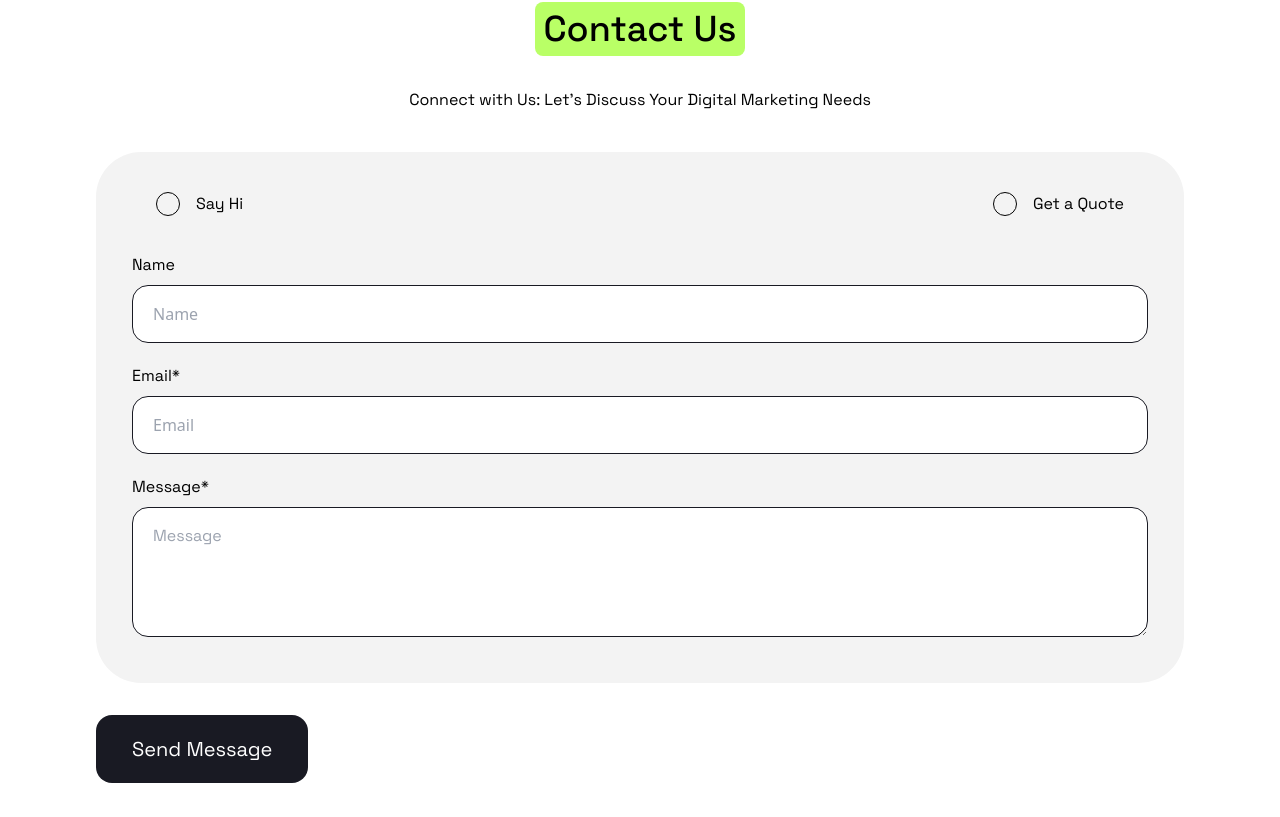
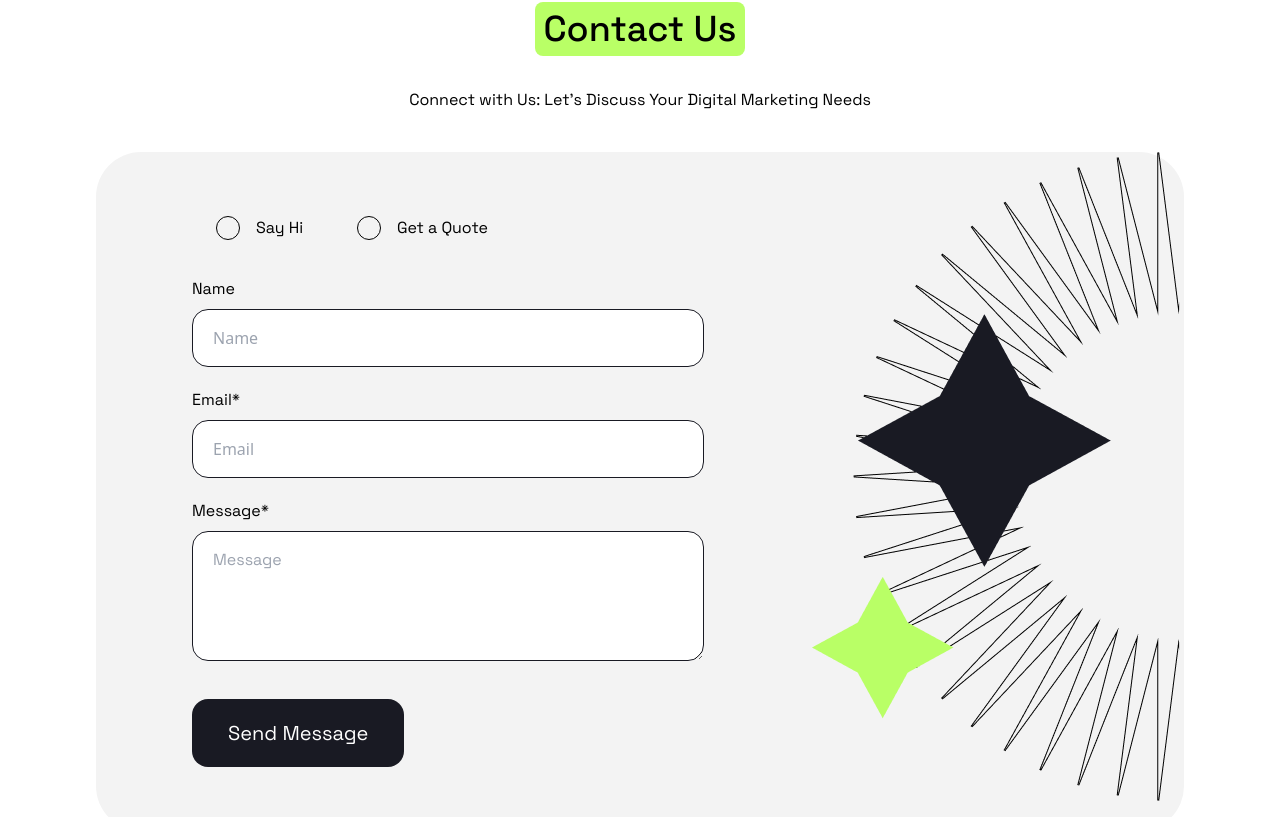
Before and after one commit to furqonStudio/positivus-landing-page, a React (Vite) app: page / in a window 1280 px wide. Shown: the part 5463-6280 px from the top of the page. Built offline with nearby package versions, Linux system fonts and the light colour scheme.

Commit message:
feat: contact us in lg

```diff
--- a/src/components/organisms/ContactUs.tsx
+++ b/src/components/organisms/ContactUs.tsx
@@ -1,5 +1,5 @@
+import Button from '../atoms/Button'
 import Heading from '../atoms/Heading'
-import Button from '../atoms/Button'
 
 const ContactUs = () => {
   return (
@@ -8,8 +8,9 @@ const ContactUs = () => {
       <p className="mob-text-base mt-8 mb-10 text-center">
         Connect with Us: Let's Discuss Your Digital Marketing Needs
       </p>
-      <div className="px-9 py-10 rounded-[45px] bg-gray space-y-5 mb-8">
-        <div className="flex flex-row justify-between px-6 mb-9">
+      <div className="px-9 py-10 lg:px-24 lg:py-16 rounded-[45px] bg-gray relative mb-8">
+        <div className="space-y-5 lg:max-w-lg">
+          <div className="flex flex-row justify-between  px-6 mb-9 max-w-xs m-auto lg:mx-0">
             <div className="flex items-center">
               <input
                 type="radio"
@@ -76,7 +77,18 @@ const ContactUs = () => {
             />
           </div>
         </div>
-      <Button text="Send Message" isFull />
+        <div className="lg:block hidden mt-8">
+          <Button text="Send Message" />
+        </div>
+        <img
+          src="/src/assets/contact/illustration.png"
+          alt="contact-illustration"
+          className="absolute top-0 -right-80 hidden lg:block"
+        />
+      </div>
+      <div className="lg:hidden">
+        <Button text="Send Message" />
+      </div>
     </div>
   )
 }
```
Lines whose indentation alone changed are shown as unchanged.
